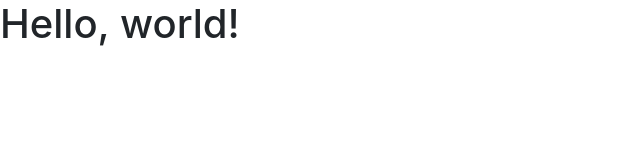
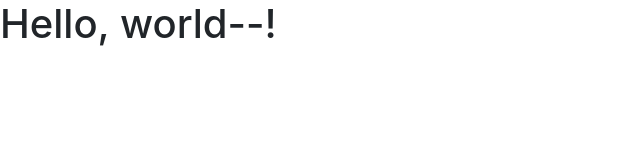
Before and after one commit to evilrider0/waterFilterDelivery, a plain HTML site: page index.html in a window 1280 px wide. Shown: the full height of the page, 0-640 px from the left. Drawn offline with nearby package versions, Linux system fonts and the light colour scheme.

Commit message:
Update index.html

```diff
--- a/index.html
+++ b/index.html
@@ -11,7 +11,7 @@
     <title>Hello, world!</title>
   </head>
   <body>
-    <h1>Hello, world!</h1>
+    <h1>Hello, world--!</h1>
 
     <!-- Optional JavaScript -->
     <!-- jQuery first, then Popper.js, then Bootstrap JS -->
```
